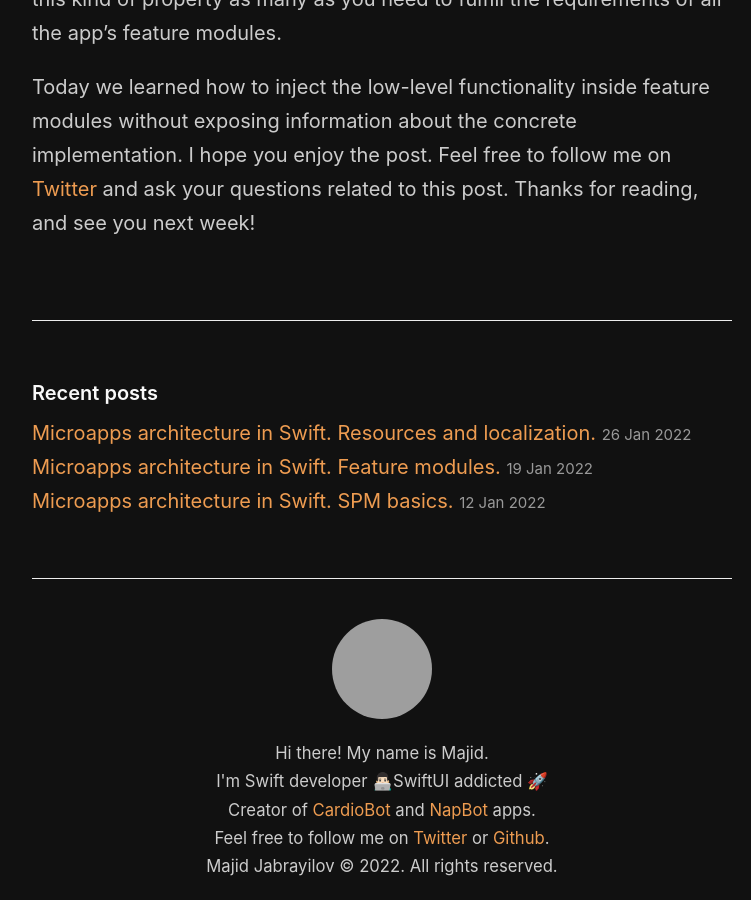
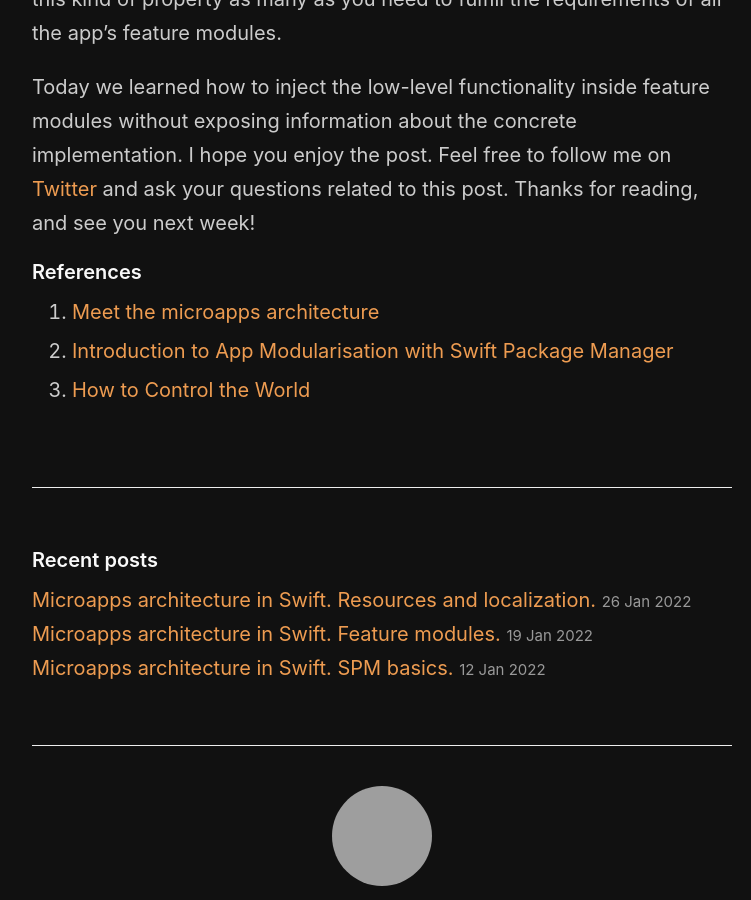
Before and after one commit to mecid/mecid.github.io, a Jekyll site: the page built from _posts/2022-02-02-microapps-architecture-in-swift-dependency-injection.md, in a window 1280 px wide and 900 px high, scrolled down 4536 px, cut to the strip 0-900 px from the top of the window. Shown: the whole strip, without its empty margins (258-1009 px from the left). Built offline with Jekyll 4.4.1, drawn with Linux system fonts in a browser that asks for light colours; grey boxes are pictures that could not be loaded.

Commit message:
References added to di in microapps post

```diff
--- a/_posts/2022-02-02-microapps-architecture-in-swift-dependency-injection.md
+++ b/_posts/2022-02-02-microapps-architecture-in-swift-dependency-injection.md
@@ -152,3 +152,8 @@ struct RootView: View {
 As you can see, I also added the extension with calculated property to easily extract dependencies for the search feature module. You can have this kind of property as many as you need to fulfill the requirements of all the app's feature modules.
 
 Today we learned how to inject the low-level functionality inside feature modules without exposing information about the concrete implementation. I hope you enjoy the post. Feel free to follow me on [Twitter](https://twitter.com/mecid) and ask your questions related to this post. Thanks for reading, and see you next week!
+
+#### References
+1. [Meet the microapps architecture](https://increment.com/mobile/microapps-architecture/)
+2. [Introduction to App Modularisation with Swift Package Manager](https://holyswift.app/introduction-to-app-modularisation-with-swift-package-manager-a-tale-to-be-told)
+3. [How to Control the World](https://www.pointfree.co/blog/posts/21-how-to-control-the-world)
```
